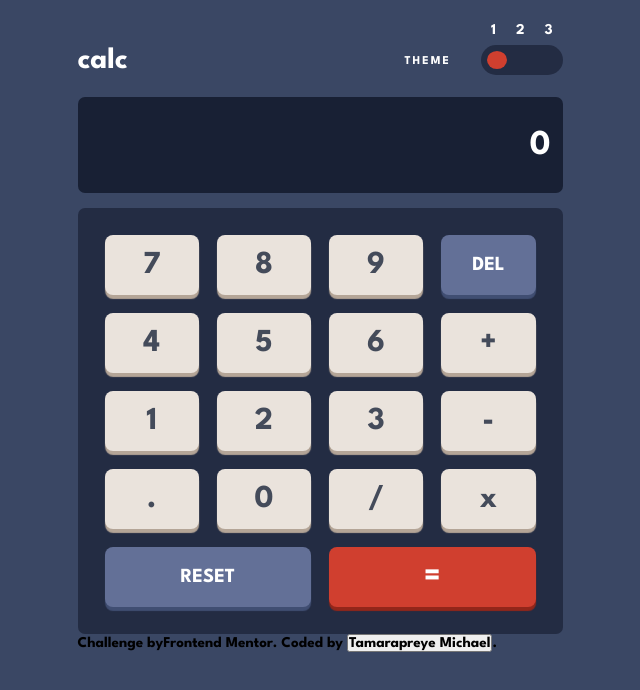
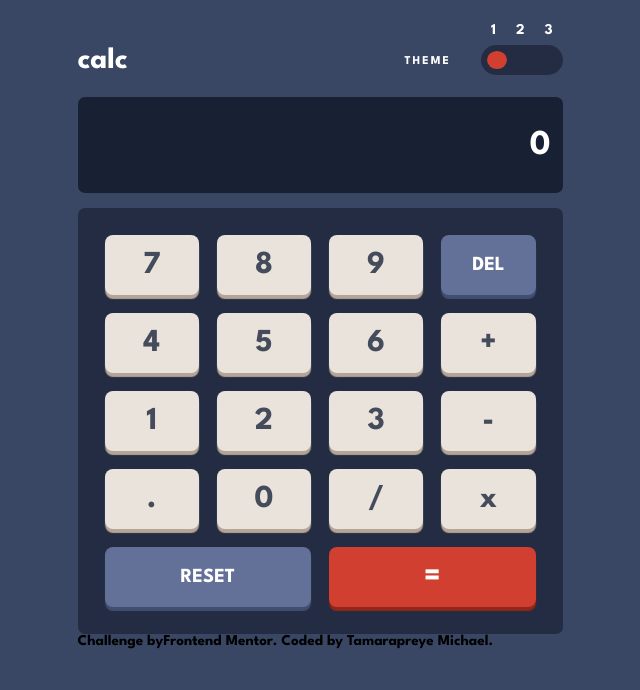
Before and after one commit to Tamarapreye-M/calculator_app, a React (Create React App) app: page / in a window 1280 px wide. Shown: the top 690 px of the page, without its empty margins (320-960 px from the left). Built offline with nearby package versions, Linux system fonts and the light colour scheme.

Commit message:
footer corrected

```diff
--- a/src/components/Footer.js
+++ b/src/components/Footer.js
@@ -4,8 +4,7 @@ const Footer = () => {
 	return (
 		<footer className="attribution">
 			Challenge by
-			<span>Frontend Mentor</span>. Coded by{" "}
-			<button>Tamarapreye Michael</button>.
+			<span>Frontend Mentor</span>. Coded by <span>Tamarapreye Michael</span>.
 		</footer>
 	);
 };
```
